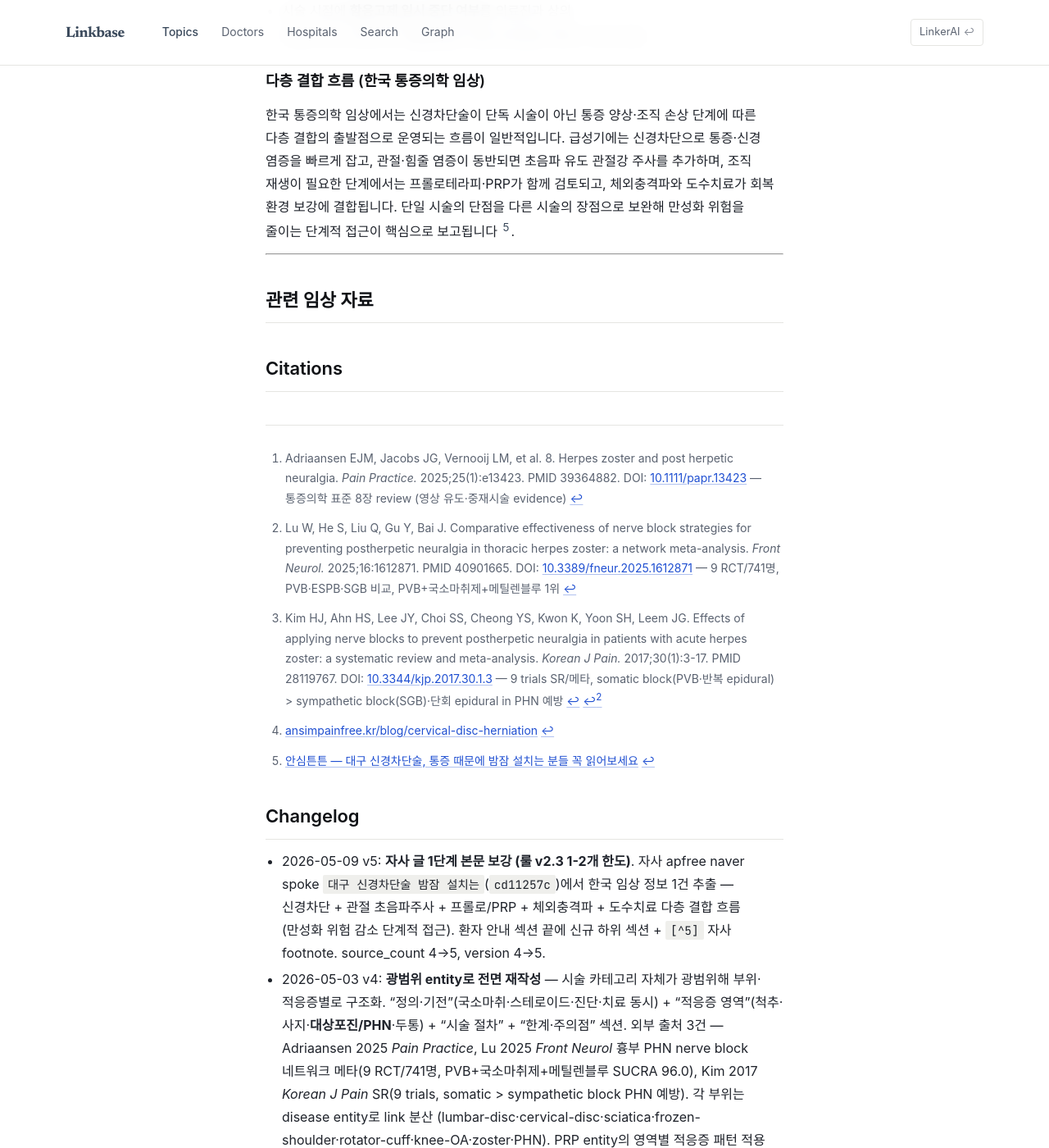
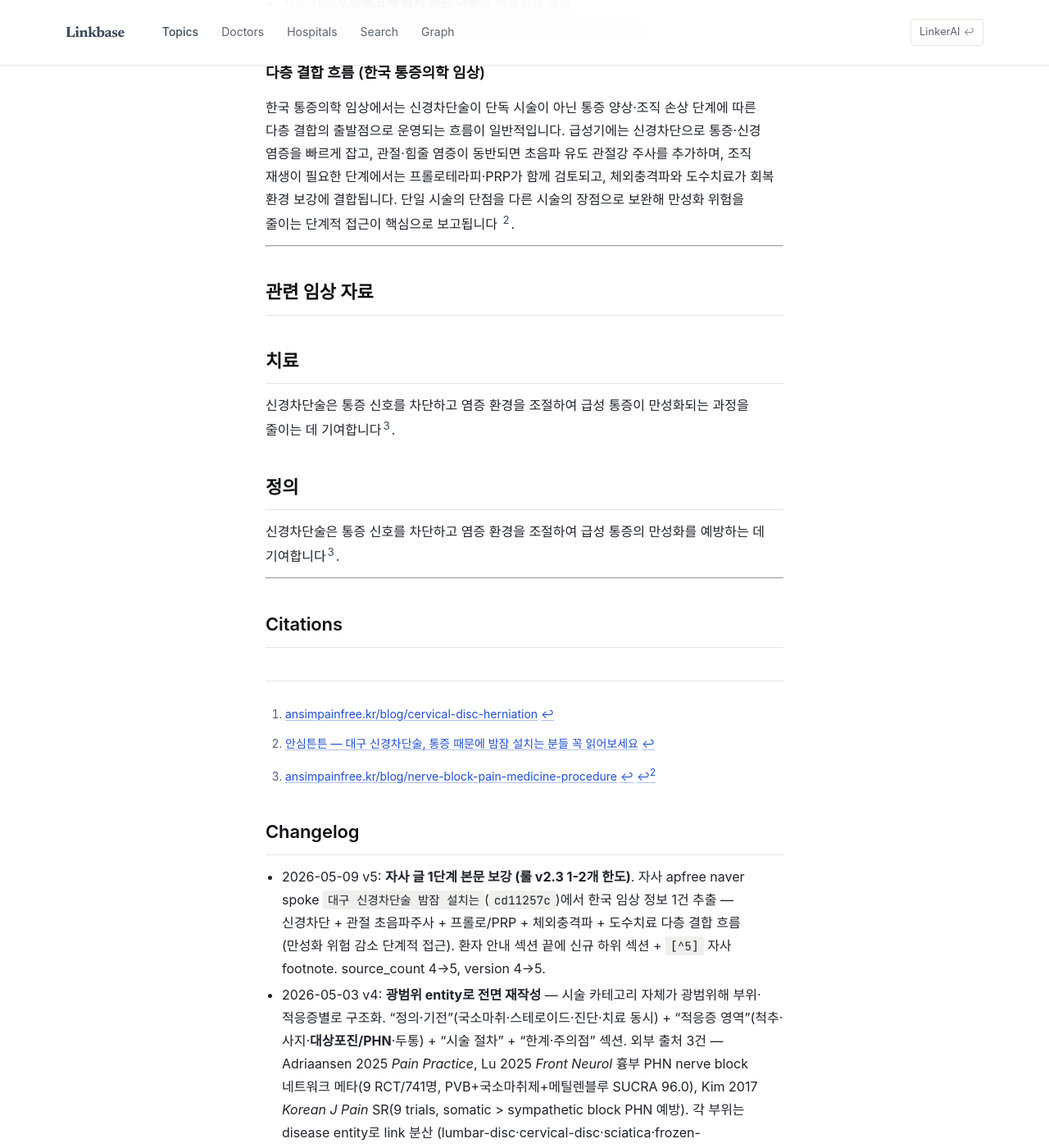
Before and after one commit to feelharmony/linkare-medical-knowledge, a Jekyll site: the page built from treatments/nerve-block-injection.md, in a window 1280 px wide and 1400 px high, scrolled down 3507 px. Shown: the whole window at 82% size. Built offline with Jekyll 4.4.1, drawn with Linux system fonts in a browser that asks for light colours; some web fonts are replaced; some of the changed text lies outside the part shown.

Commit message:
pillar patch: 신경차단술 — 통증의학과 1차 시술의 원리·적응증·시술 흐름 → nerve-block-injection (anchors: treatment,definition)

```diff
--- a/treatments/nerve-block-injection.md
+++ b/treatments/nerve-block-injection.md
@@ -4,7 +4,7 @@
 entity_type: treatment
 permalink: /treatments/nerve-block-injection/
 title: 신경차단술
-description: 신경 주위에 국소마취제·스테로이드 등을 주사하여 통증·신경 염증을 차단하는 중재시술
+description: 신경 주위에 약물을 주사하여 통증을 차단하는 시술
 title_en: nerve block injection
 aliases:
   - 신경차단술
@@ -14,14 +14,13 @@
   - 초음파 유도 주사
   - C-arm 유도 주사
   - 영상 유도 신경차단
-last_reviewed: '2026-05-09'
+last_reviewed: '2026-05-18'
 locked: true
-verified_by: 사장님 + Claude + GPT 합의 (5/3 v4, 5/9 v5 자사 보강)
+verified_by: '사장님 + Claude + GPT 합의 (5/3 v4, 5/9 v5 자사 보강)'
 next_review: '2026-08-09'
-source_count: 5
-version: 5
+source_count: 6
+version: 4
 ---
-
 ## 정의·기전
 신경차단술(nerve block)은 통증 신호를 전달하는 신경의 주위 또는 신경절에 **국소마취제·스테로이드·기타 약물**을 정밀 주입하여 통증을 차단하고 신경 염증을 줄이는 통증의학과의 핵심 중재시술입니다. 작용 기전은 다음과 같이 다층적입니다.
 
@@ -30,7 +29,7 @@
 - **악순환 차단** — 통증→근긴장→통증의 악순환을 깨뜨려 회복 환경 조성
 - **진단·치료 동시 효과** — 표적 신경 주변에 주입 후 증상 호전 양상으로 진단 보조도 가능
 
-표준적으로 **C-arm(투시) 또는 초음파 영상 유도** 하에 정밀하게 시행하며, 영상 유도가 안전성·효과를 향상시키는 핵심 요소입니다[^1].
+표준적으로 **C-arm(투시) 또는 초음파 영상 유도** 하에 정밀하게 시행하며, 영상 유도가 안전성·효과를 향상시키는 핵심 요소입니다.
 
 ## 적응증 영역
 
@@ -118,12 +117,19 @@
 [^4]: [ansimpainfree.kr/blog/cervical-disc-herniation](https://ansimpainfree.kr/blog/cervical-disc-herniation)
 [^5]: [안심튼튼 — 대구 신경차단술, 통증 때문에 밤잠 설치는 분들 꼭 읽어보세요](https://blog.naver.com/ansimpainfree/224254679040)
 
+## 치료
+신경차단술은 통증 신호를 차단하고 염증 환경을 조절하여 급성 통증이 만성화되는 과정을 줄이는 데 기여합니다[^6].
+
+## 정의
+신경차단술은 통증 신호를 차단하고 염증 환경을 조절하여 급성 통증의 만성화를 예방하는 데 기여합니다[^6].
+
+---
+
 ## Citations
-[^1]: Adriaansen EJM, Jacobs JG, Vernooij LM, et al. 8. Herpes zoster and post herpetic neuralgia. *Pain Practice.* 2025;25(1):e13423. PMID 39364882. DOI: [10.1111/papr.13423](https://onlinelibrary.wiley.com/doi/full/10.1111/papr.13423) — 통증의학 표준 8장 review (영상 유도·중재시술 evidence)
-[^2]: Lu W, He S, Liu Q, Gu Y, Bai J. Comparative effectiveness of nerve block strategies for preventing postherpetic neuralgia in thoracic herpes zoster: a network meta-analysis. *Front Neurol.* 2025;16:1612871. PMID 40901665. DOI: [10.3389/fneur.2025.1612871](https://pmc.ncbi.nlm.nih.gov/articles/PMC12399379/) — 9 RCT/741명, PVB·ESPB·SGB 비교, PVB+국소마취제+메틸렌블루 1위
-[^3]: Kim HJ, Ahn HS, Lee JY, Choi SS, Cheong YS, Kwon K, Yoon SH, Leem JG. Effects of applying nerve blocks to prevent postherpetic neuralgia in patients with acute herpes zoster: a systematic review and meta-analysis. *Korean J Pain.* 2017;30(1):3-17. PMID 28119767. DOI: [10.3344/kjp.2017.30.1.3](https://pubmed.ncbi.nlm.nih.gov/28119767/) — 9 trials SR/메타, somatic block(PVB·반복 epidural) > sympathetic block(SGB)·단회 epidural in PHN 예방
+[^6]: [ansimpainfree.kr/blog/nerve-block-pain-medicine-procedure](https://ansimpainfree.kr/blog/nerve-block-pain-medicine-procedure)
 
 ## Changelog
 - 2026-05-09 v5: **자사 글 1단계 본문 보강 (룰 v2.3 1-2개 한도)**. 자사 apfree naver spoke `대구 신경차단술 밤잠 설치는`(`cd11257c`)에서 한국 임상 정보 1건 추출 — 신경차단 + 관절 초음파주사 + 프롤로/PRP + 체외충격파 + 도수치료 다층 결합 흐름 (만성화 위험 감소 단계적 접근). 환자 안내 섹션 끝에 신규 하위 섹션 + `[^5]` 자사 footnote. source_count 4→5, version 4→5.
 - 2026-05-03 v4: **광범위 entity로 전면 재작성** — 시술 카테고리 자체가 광범위해 부위·적응증별로 구조화. "정의·기전"(국소마취·스테로이드·진단·치료 동시) + "적응증 영역"(척추·사지·**대상포진/PHN**·두통) + "시술 절차" + "한계·주의점" 섹션. 외부 출처 3건 — Adriaansen 2025 *Pain Practice*, Lu 2025 *Front Neurol* 흉부 PHN nerve block 네트워크 메타(9 RCT/741명, PVB+국소마취제+메틸렌블루 SUCRA 96.0), Kim 2017 *Korean J Pain* SR(9 trials, somatic > sympathetic block PHN 예방). 각 부위는 disease entity로 link 분산 (lumbar-disc·cervical-disc·sciatica·frozen-shoulder·rotator-cuff·knee-OA·zoster·PHN). PRP entity의 영역별 적응증 패턴 적용 (룰 14 모범 사례). 룰 15: SGB·단회 epidural PHN 예방 효과 제한적이라는 사실은 정확히 인용하되 "효과 없다" 결론은 박지 않음 — "안면 PHN(V1) 등 환자별 검토" 톤. 자체 글 1건 유지. **검증 라운드(GPT 의견)**: Kim 2017 "32 RCT 네트워크 메타분석" → "9 trials SR/메타" 정정 (실제 PubMed 기준 9 trials).
 - 2026-04-23 v3: 자체 글 1건 기반 3섹션 (적응증·언제 고려·기대효과) — 목디스크 중심 좁은 본문
+- 2026-05-18 v4: 치료 enrich, 정의 enrich
```
Also changed, not shown: other parts of treatments/nerve-block-injection.md (+3 -3 lines).
